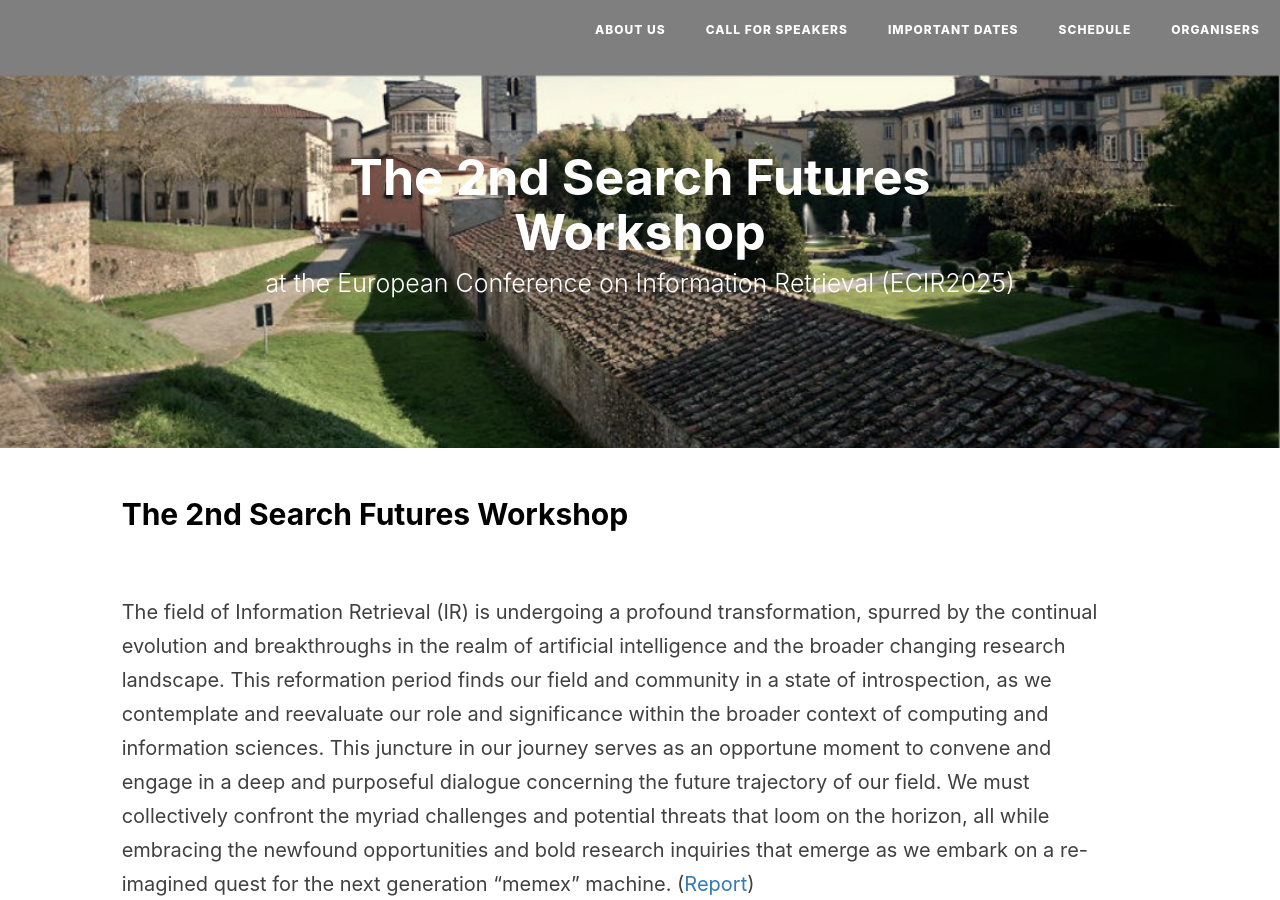
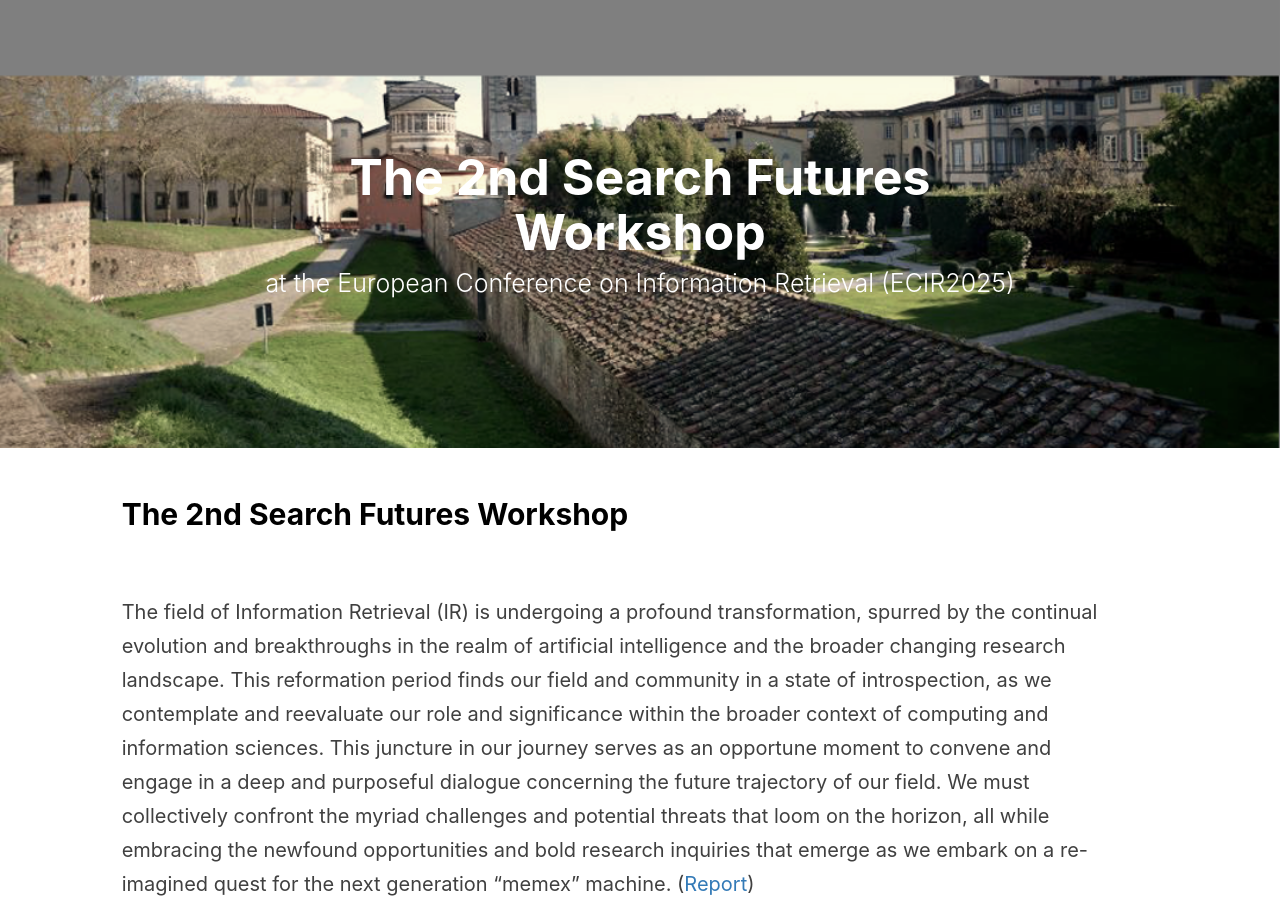
Before and after one commit to SearchFutures/SearchFutures.github.io, a Jekyll site: the page built from index.md, in a window 1280 px wide and 900 px high. Built offline with Jekyll 4.4.1, drawn with Linux system fonts in a browser that asks for light colours; nearby versions of some CDN libraries; our own code applies the rules of GitHub Pages for plain Markdown files.

Commit message:
Update nav.html

```diff
--- a/_includes/nav.html
+++ b/_includes/nav.html
@@ -26,9 +26,7 @@
                     </li> -->
                     {% assign anchor_names = 'About Us, Call for Speakers, Important Dates, Schedule, Organisers' | split:', '%}
                     {% for name in anchor_names %}
-                        <li>
-                            <a href="{{ name | prepend:'#'}}">{{ name }}</a>
-                        </li>
+
                     {% endfor %}
                 </ul>
             </div>
```
